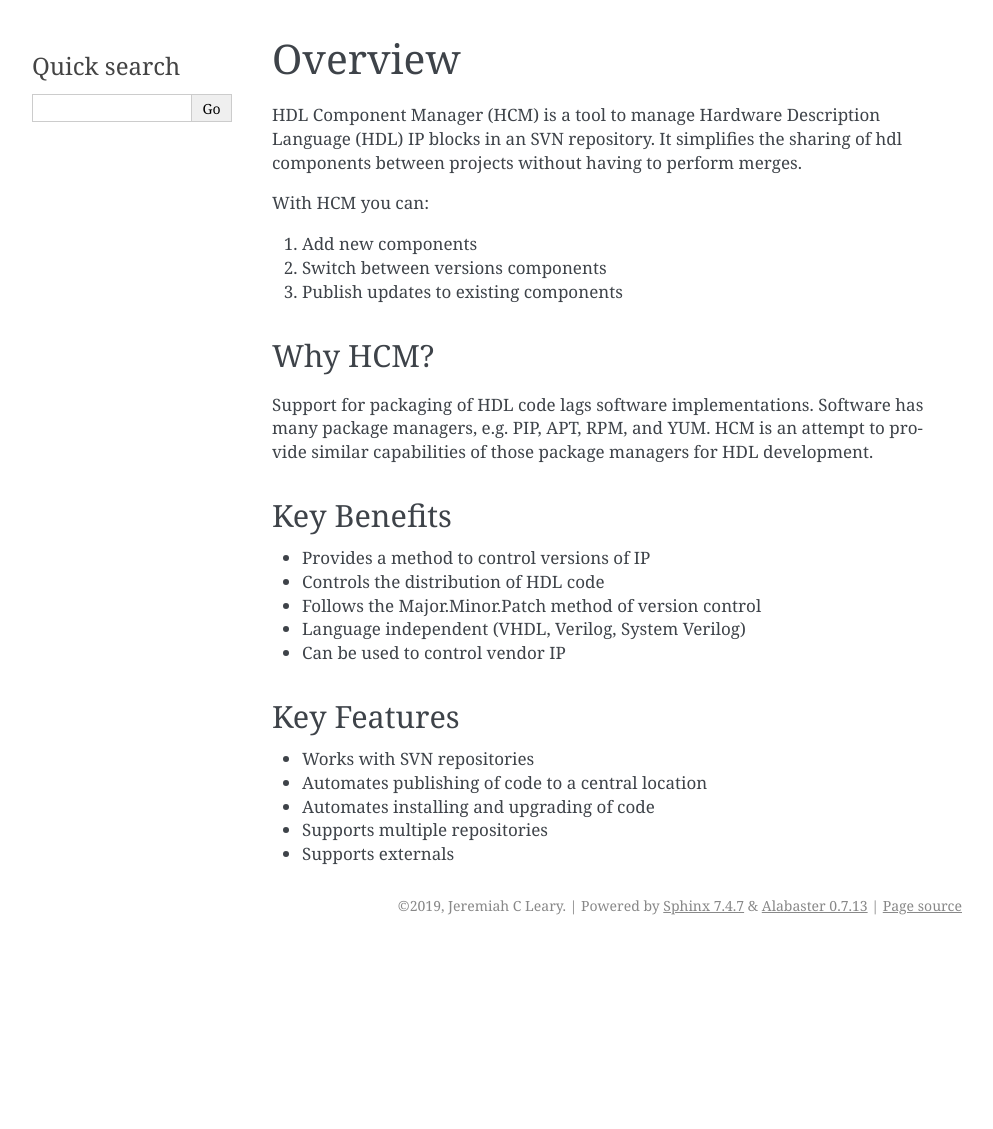
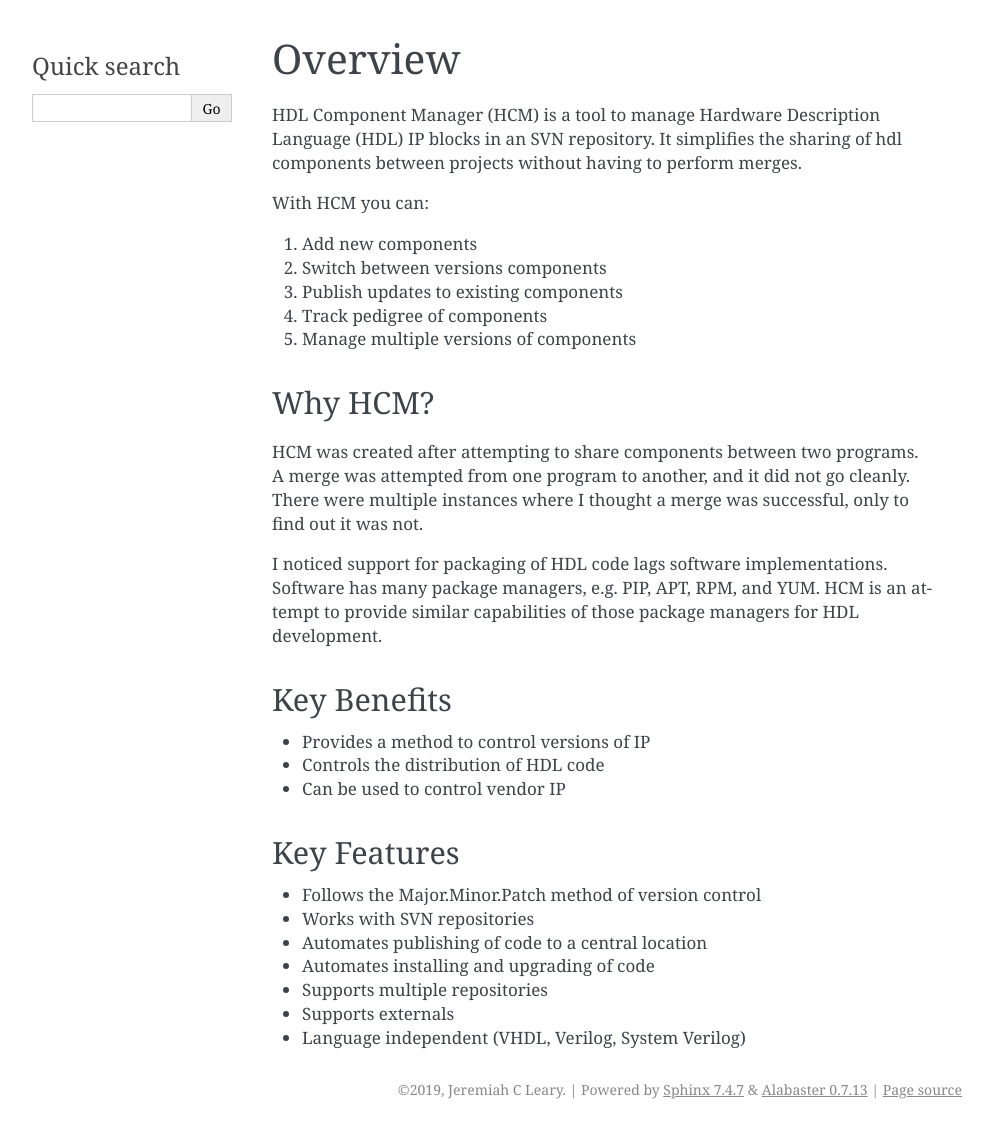
Before and after one commit to jeremiah-c-leary/hdl-component-manager, a Sphinx documentation site: the page built from docs/source/overview.rst, in a window 1280 px wide. Shown: the whole page, without its empty margins (148-1141 px from the left). Built offline with Sphinx 7.4.7, drawn with Linux system fonts in a browser that asks for light colours; before the commit the page ends 945 px from its top, so only the background shows below that.

Commit message:
Updating diagrams and presentation.

```diff
--- a/docs/source/overview.rst
+++ b/docs/source/overview.rst
@@ -9,28 +9,35 @@ With HCM you can:
 #. Add new components
 #. Switch between versions components
 #. Publish updates to existing components
+#. Track pedigree of components
+#. Manage multiple versions of components
 
 Why HCM?
 --------
 
-Support for packaging of HDL code lags software implementations.
+HCM was created after attempting to share components between two programs.
+A merge was attempted from one program to another, and it did not go cleanly.
+There were multiple instances where I thought a merge was successful, only to find out it was not.
+
+I noticed support for packaging of HDL code lags software implementations.
 Software has many package managers, e.g. PIP, APT, RPM, and YUM.
 HCM is an attempt to provide similar capabilities of those package managers for HDL development.
+
 
 Key Benefits
 ------------
 
 * Provides a method to control versions of IP
 * Controls the distribution of HDL code
-* Follows the Major.Minor.Patch method of version control
-* Language independent (VHDL, Verilog, System Verilog)
 * Can be used to control vendor IP
 
 Key Features
 ------------
 
+* Follows the Major.Minor.Patch method of version control
 * Works with SVN repositories
 * Automates publishing of code to a central location
 * Automates installing and upgrading of code
 * Supports multiple repositories
 * Supports externals
+* Language independent (VHDL, Verilog, System Verilog)
--- a/docs/source/scenarios/scenario_2.rst
+++ b/docs/source/scenarios/scenario_2.rst
@@ -26,6 +26,7 @@ The following diagram shows the steps in this scenario:
 #. Project A checks for updates to the rook component
 #. Project A makes and commits changes locally
 #. Project A publishes version 1.0.1 of the updated rook component to the component directory.
+#. Project A installs version 1.0.1 of rook
 
 These are the commands
 
@@ -46,3 +47,7 @@ These are the commands
 |            |                                                    |
 |            |  svn ci rook -m "Installing rook version 1.0.1"    |
 +------------+----------------------------------------------------+
+| PA         | hcm install rook                                   |
+| installs   |                                                    |
+| rook       | svn ci rook -m "Installing rook version 1.0.1"     |
++------------+----------------------------------------------------+
--- a/docs/source/scenarios/scenario_3.rst
+++ b/docs/source/scenarios/scenario_3.rst
@@ -51,3 +52,7 @@ These are the commands
 |            |                                                    |
 |            |  svn ci rook -m "Installing rook version 1.1.0"    |
 +------------+----------------------------------------------------+
+| PA         | hcm install rook                                   |
+| installs   |                                                    |
+| rook       | svn ci rook -m "Installing rook version 1.1.0"     |
++------------+----------------------------------------------------+
```
Also changed, not shown: other parts of docs/source/scenarios/scenario_3.rst (+1 -0 lines), 2 other files.
